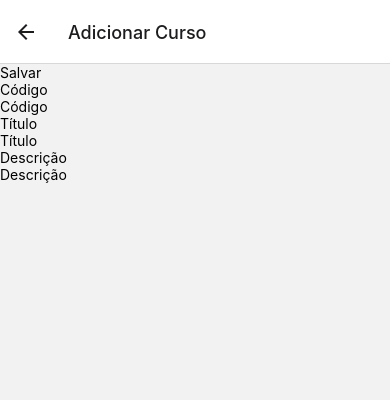
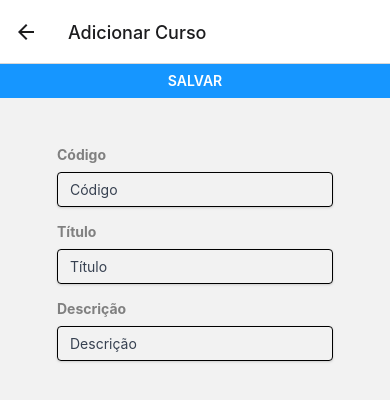
Before and after one commit to iDallek/courses-mobile, a React Native app: screen /Add in a window 390 px wide. Shown: the top 400 px of the page. Built offline with nearby package versions, Linux system fonts and the light colour scheme; no server answers.

Commit message:
style: AddCourse

```diff
--- a/pages/AddCourse/index.jsx
+++ b/pages/AddCourse/index.jsx
@@ -1,6 +1,6 @@
 import React, { useEffect, useState } from 'react';
 import {
-  View, Text, TextInput, TouchableOpacity,
+  StyleSheet, View, Text, TextInput, TouchableOpacity,
 } from 'react-native';
 import { postData } from '../../helper/axios';
 
@@ -33,38 +33,95 @@ function AddCourse({ navigation }) {
     <View>
       <View>
         <TouchableOpacity
+          style={styles.button}
           disabled={disableBtn}
           onPress={handleSubmit}
         >
-          <Text>Salvar</Text>
+          <Text style={styles.textBtn}>Salvar</Text>
         </TouchableOpacity>
       </View>
+      <View style={styles.form}>
         <View>
-        <Text>Código</Text>
+          <Text style={styles.label}>Código</Text>
           <TextInput
+            style={styles.input}
             placeholder="Código"
             value={code}
             onChangeText={(text) => setCode(text)}
           />
         </View>
         <View>
-        <Text>Título</Text>
+          <Text style={styles.label}>Título</Text>
           <TextInput
+            style={styles.input}
             placeholder="Título"
             value={title}
             onChangeText={(text) => setTitle(text)}
           />
         </View>
         <View>
-        <Text>Descrição</Text>
+          <Text style={styles.label}>Descrição</Text>
           <TextInput
+            style={styles.input}
             placeholder="Descrição"
             value={description}
             onChangeText={(text) => setDescription(text)}
           />
         </View>
       </View>
+    </View>
   );
 }
 
+const styles = StyleSheet.create({
+  form: {
+    display: 'flex',
+    flexDirection: 'column',
+    width: 'auto',
+    gap: '1rem',
+    marginTop: '3rem',
+    justifyContent: 'center',
+    alignItems: 'center',
+  },
+
+  input: {
+    paddingTop: '0.5rem',
+    paddingBottom: '0.5rem',
+    paddingLeft: '0.75rem',
+    paddingRight: '2.75rem',
+    color: '#374151',
+    fontSize: '0.875rem',
+    lineHeight: '1.25',
+    width: '100%',
+    borderRadius: '0.25rem',
+    borderWidth: '1px',
+    appearance: 'none',
+    boxShadow: '0 1px 3px 0 rgba(0, 0, 0, 0.1), 0 1px 2px 0 rgba(0, 0, 0, 0.06)',
+  },
+
+  label: {
+    fontSize: '0.875rem',
+    lineHeight: '1.25',
+    fontWeight: 'bold',
+    color: 'gray',
+    marginBottom: '0.5rem',
+  },
+
+  button: {
+    display: 'block',
+    margin: 'auto',
+    backgroundColor: '#1696ff',
+    width: '100%',
+    padding: '8px',
+    textAlign: 'center',
+  },
+
+  textBtn: {
+    color: '#fff',
+    fontSize: '14px',
+    textTransform: 'uppercase',
+    fontWeight: '600',
+  },
+});
+
 export default AddCourse;
```
Lines whose indentation alone changed are shown as unchanged.
